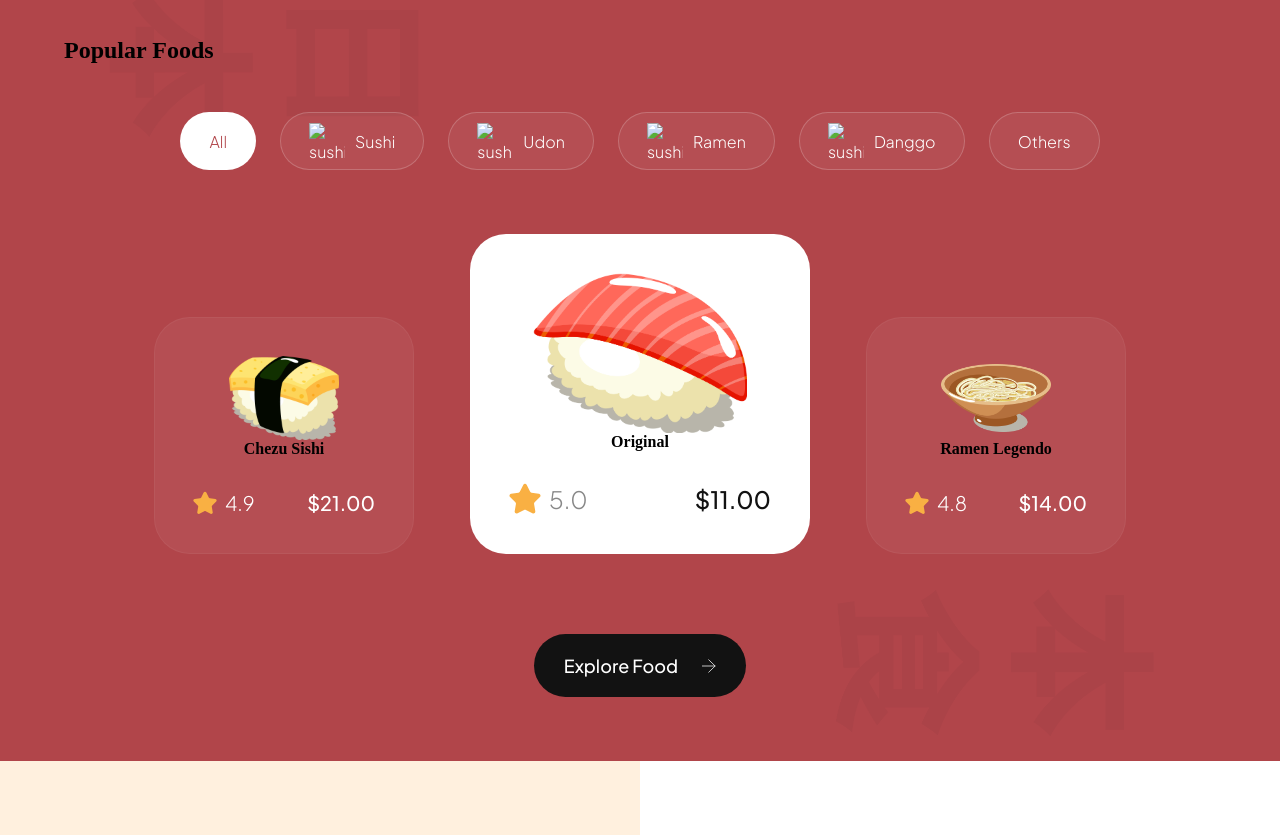
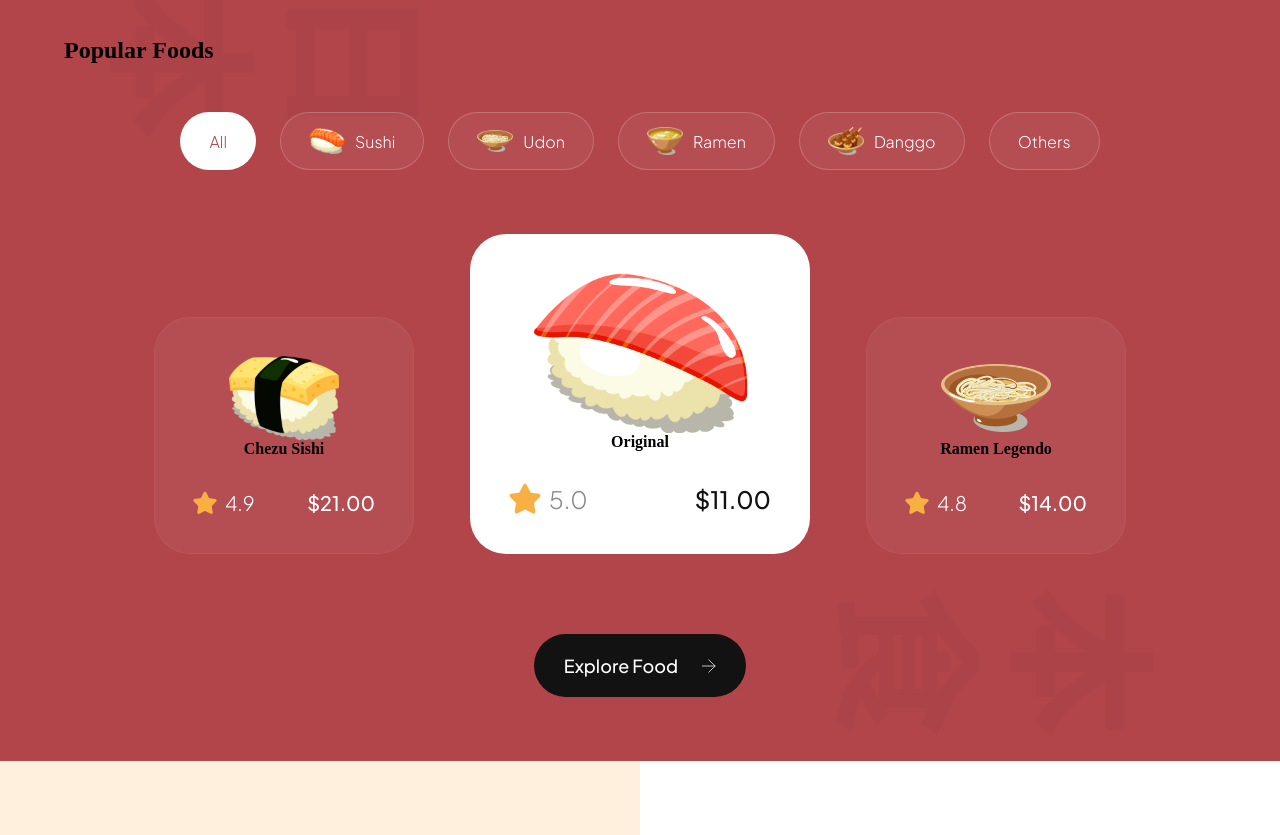
Before and after one commit to peter-popazov/qa-qc, a website: page index.html in a window 1280 px wide. Shown: the part 1540-2375 px from the top of the page. Drawn offline with nearby package versions, Linux system fonts and the light colour scheme; the site is published under a folder, as on GitHub Pages, so addresses that start at the root find nothing.

Commit message:
Çì³íà øëÿõó íà îïòèìàëüí³øèé äëÿ äàíîãî êîíòåêñòó.

```diff
--- a/index.html
+++ b/index.html
@@ -114,19 +114,19 @@
       <div class="popular-foods__filters sushi__hide-scrollbar">
         <button class="popular-foods__filter-btn active">All</button>
         <button class="popular-foods__filter-btn">
-          <img src="/assets/sushi-9.png" alt="sushi" />
+          <img src="assets/sushi-9.png" alt="sushi" />
           Sushi
         </button>
         <button class="popular-foods__filter-btn">
-          <img src="/assets/sushi-8.png" alt="sushi" />
+          <img src="assets/sushi-8.png" alt="sushi" />
           Udon
         </button>
         <button class="popular-foods__filter-btn">
-          <img src="/assets/sushi-7.png" alt="sushi" />
+          <img src="assets/sushi-7.png" alt="sushi" />
           Ramen
         </button>
         <button class="popular-foods__filter-btn">
-          <img src="/assets/sushi-6.png" alt="sushi" />
+          <img src="assets/sushi-6.png" alt="sushi" />
           Danggo
         </button>
         <button class="popular-foods__filter-btn">Others</button>
```
